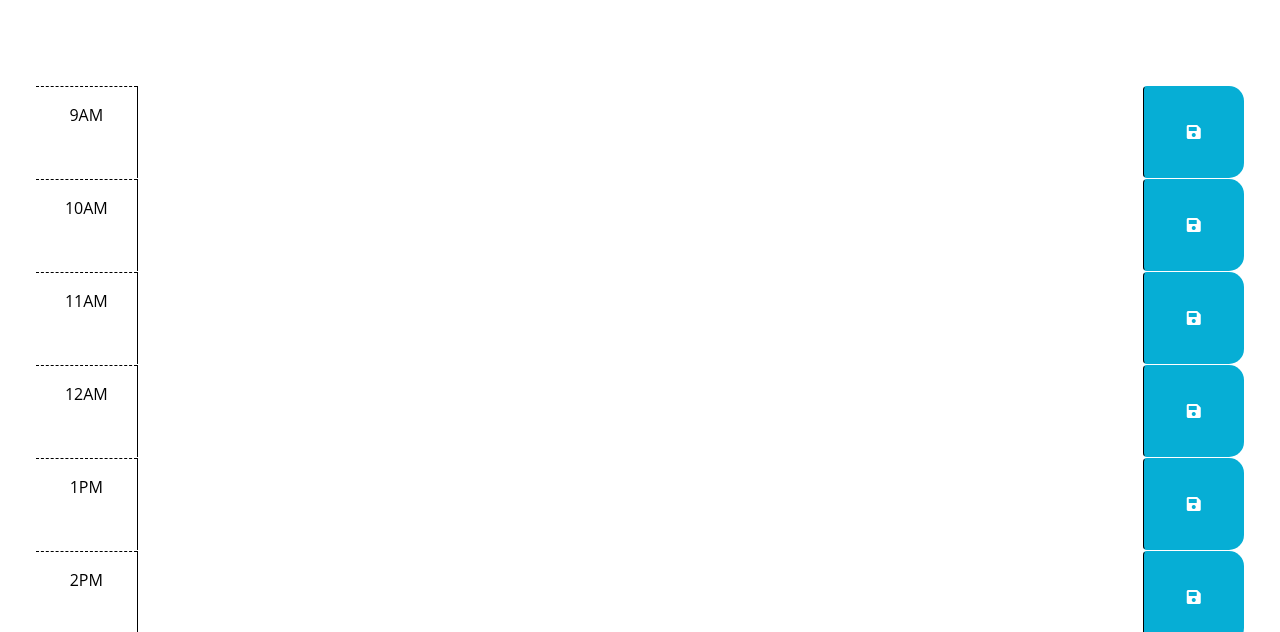
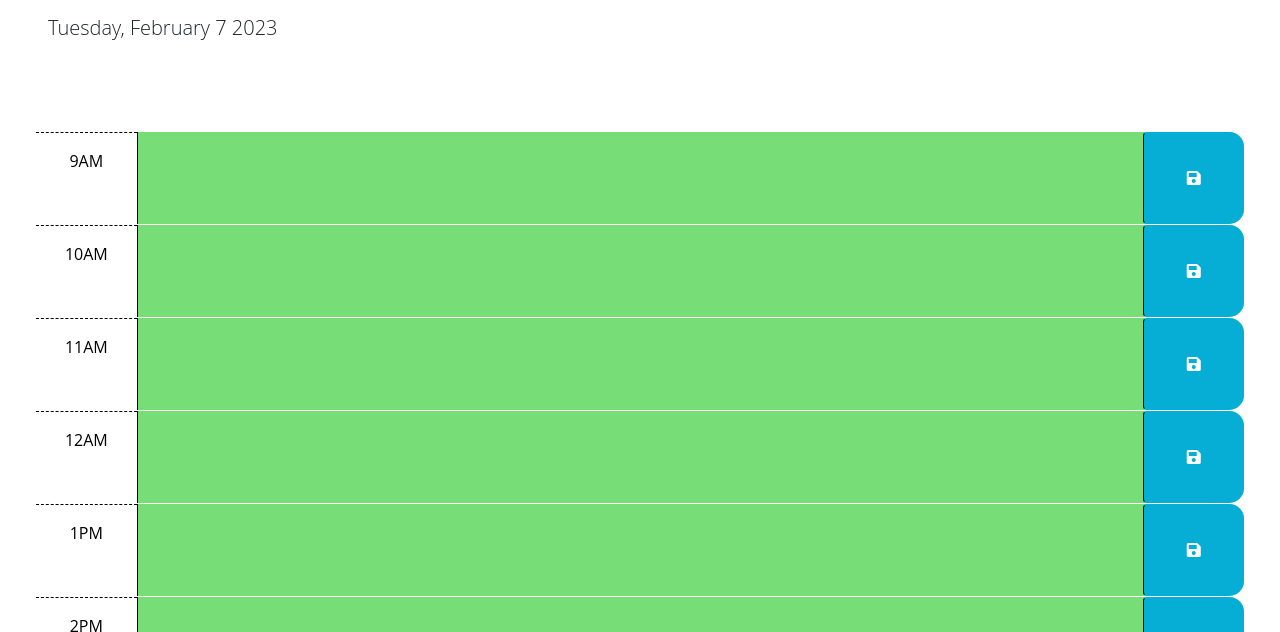
Before and after one commit to Eddiebuck88/calender-work-day-scheduler, a plain HTML site: page index.html in a window 1280 px wide. Shown: the part 166-798 px from the top of the page. Drawn offline with nearby package versions, Linux system fonts and the light colour scheme; the site is published under a folder, as on GitHub Pages, so addresses that start at the root find nothing.

Commit message:
fixed html

```diff
--- a/index.html
+++ b/index.html
@@ -131,7 +131,7 @@
       <!-- Day js script -->
       <!-- <script src="path/to/dayjs/dayjs.min.js"></script> -->
       <script src="https://cdn.jsdelivr.net/npm/dayjs@1/dayjs.min.js"></script>
-      <script src="/develop/script.js"></script>
+      <script src="./develop/script.js"></script>
 
   </body>
 
```
